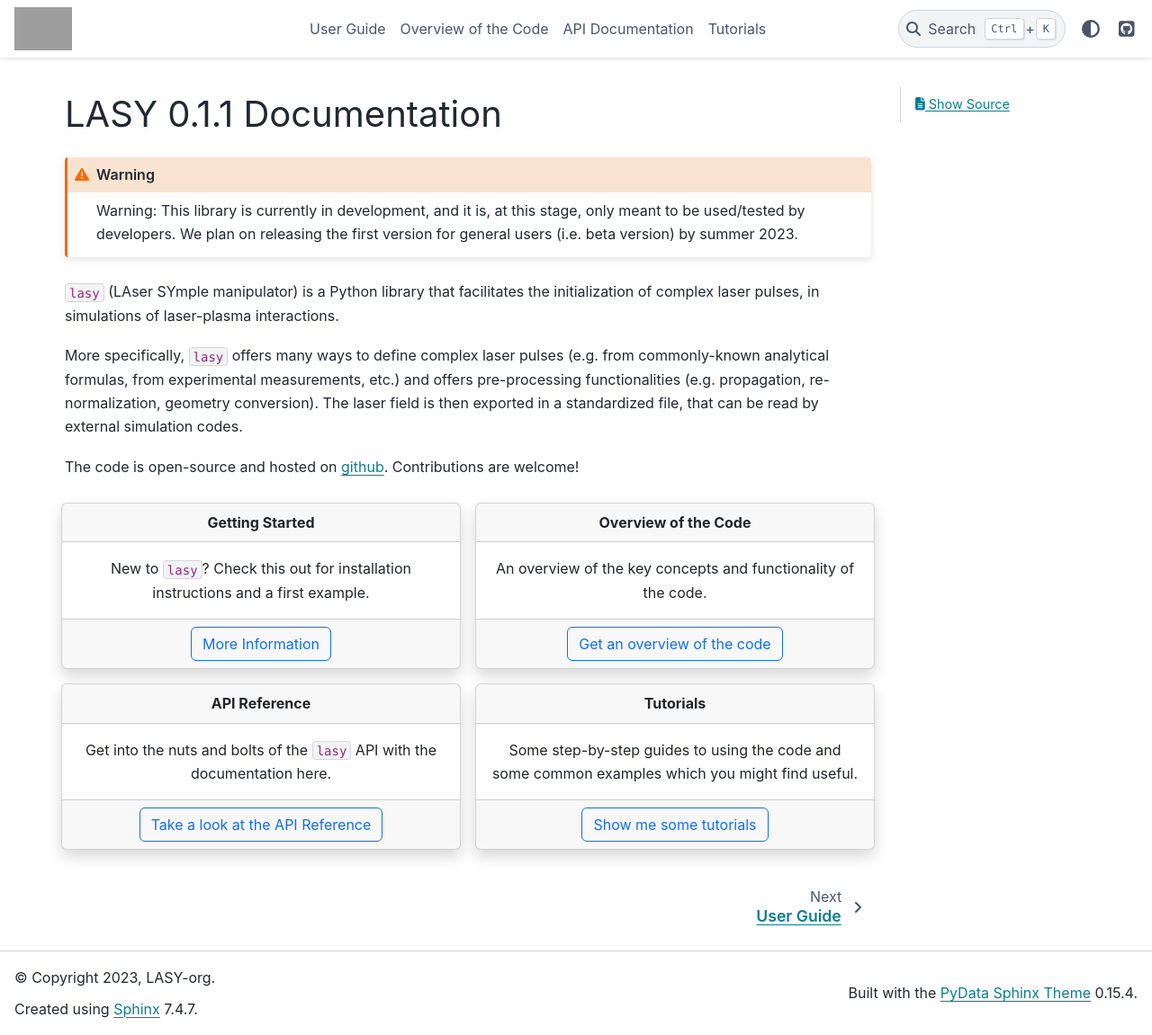
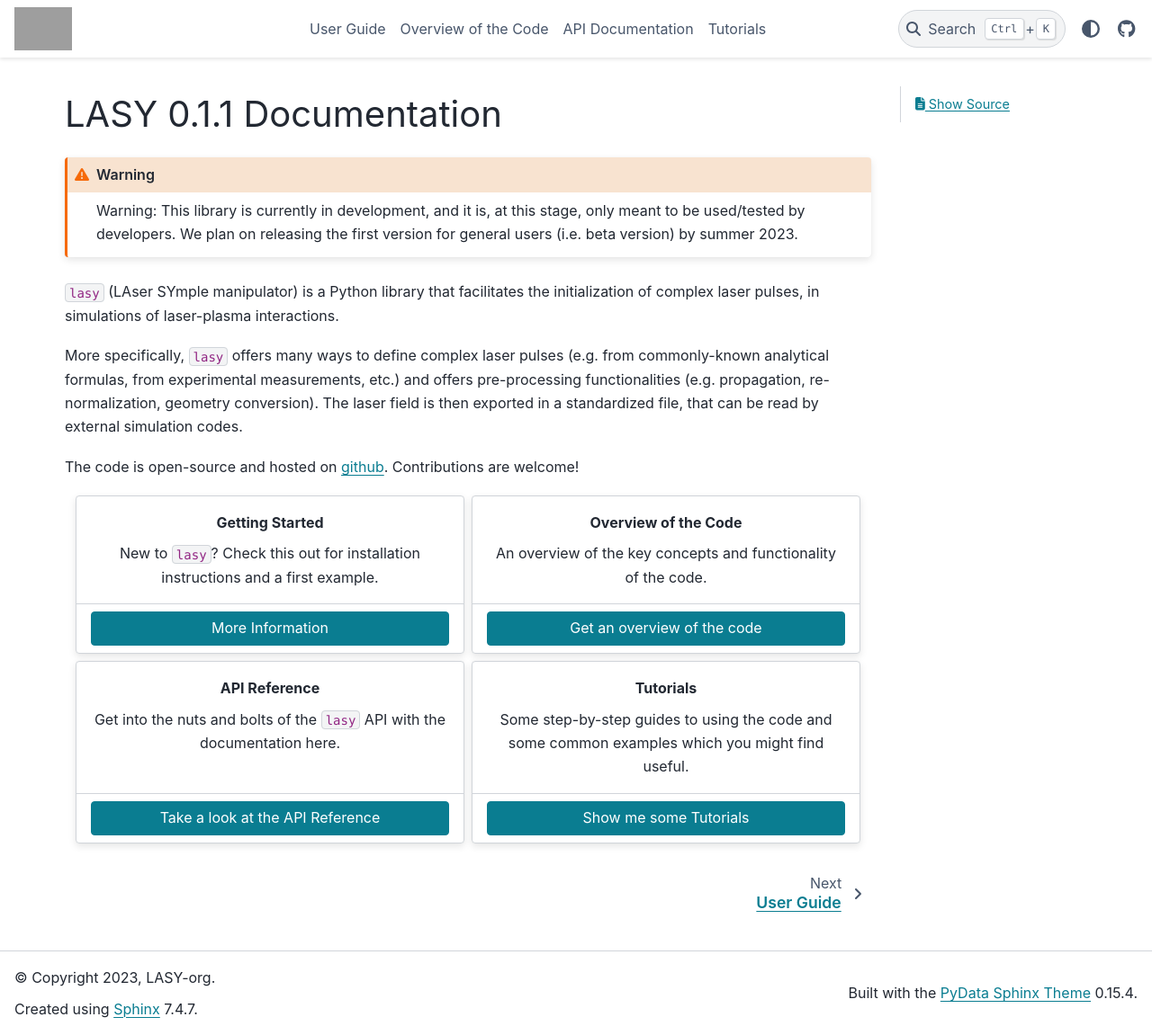
Before and after one commit to LASY-org/lasy, a Sphinx documentation site: the page built from docs/source/index.rst, in a window 1280 px wide and 1151 px high. Shown: the whole window at 90% size. Built offline with Sphinx 7.4.7 and the PyData theme 0.15.4, drawn with Linux system fonts in a browser that asks for light colours; some of the changed lines change nothing that is shown; grey boxes are pictures that could not be loaded.

Commit message:
Update docs to use `sphinx_design` (#169)
Co-authored-by: pre-commit-ci[bot] <66853113+pre-commit-ci[bot]@users.noreply.github.com>

```diff
--- a/docs/requirements.txt
+++ b/docs/requirements.txt
@@ -4,6 +4,5 @@
 matplotlib
 numpydoc
 pydata-sphinx-theme
-pydata-sphinx-theme
+sphinx-design
 sphinx-gallery
-sphinx-panels
--- a/docs/source/conf.py
+++ b/docs/source/conf.py
@@ -38,7 +38,7 @@ extensions = [
     "sphinx.ext.coverage",
     "sphinx.ext.autosummary",
     "sphinx.ext.viewcode",
-    "sphinx_panels",
+    "sphinx_design",
     "numpydoc",
     "matplotlib.sphinxext.plot_directive",
 ]
@@ -75,7 +75,7 @@ html_theme_options = {
         {
             "name": "GitHub",
             "url": "https://github.com/LASY-org/lasy",
-            "icon": "fab fa-github-square",
+            "icon": "fa-brands fa-github",
         },
     ],
 }
--- a/docs/source/index.rst
+++ b/docs/source/index.rst
@@ -17,66 +17,64 @@ The laser field is then exported in a standardized file, that can be read by ext
 
 The code is open-source and hosted on `github <https://github.com/LASY-org/lasy>`__. Contributions are welcome!
 
-.. panels::
-    :card: + intro-card text-center
-    :column: col-lg-6 col-md-6 col-sm-6 col-xs-12 p-2 d-flex
+.. grid:: 1 1 2 2
+    :gutter: 2
 
-    ---
+    .. grid-item-card:: Getting Started
+        :text-align: center
 
-    **Getting Started**
-    ^^^^^^^^^^^^^^
+        New to ``lasy``? Check this out for installation instructions and a first example.
 
+        +++
 
-    New to ``lasy``? Check this out for installation instructions and a first example.
+        .. button-ref:: user_guide/index
+                :expand:
+                :color: primary
+                :click-parent:
 
-    +++
+                More Information
 
-    .. link-button:: user_guide/index
-            :type: ref
-            :text: More Information
-            :classes: btn-outline-primary btn-block stretched-link
+    .. grid-item-card:: Overview of the Code
+        :text-align: center
 
-    ---
+        An overview of the key concepts and functionality of the code.
 
-    **Overview of the Code**
-    ^^^^^^^^^^^^^^^^^^^^^^^^
+        +++
 
-    An overview of the key concepts and functionality of the code.
+        .. button-ref:: code_overview/index
+                :expand:
+                :color: primary
+                :click-parent:
 
-    +++
+                Get an overview of the code
 
-    .. link-button:: code_overview/index
-            :type: ref
-            :text: Get an overview of the code
-            :classes: btn-outline-primary btn-block stretched-link
+    .. grid-item-card:: API Reference
+        :text-align: center
 
-    ---
+        Get into the nuts and bolts of the ``lasy`` API with the documentation here.
 
-    **API Reference**
-    ^^^^^^^^^^^^^^^^^
+        +++
 
-    Get into the nuts and bolts of the ``lasy`` API with the documentation here.
+        .. button-ref:: api/index
+                :expand:
+                :color: primary
+                :click-parent:
 
-    +++
+                Take a look at the API Reference
 
-    .. link-button:: api/index
-            :type: ref
-            :text: Take a look at the API Reference
-            :classes: btn-outline-primary btn-block stretched-link
+    .. grid-item-card:: Tutorials
+        :text-align: center
 
-    ---
+        Some step-by-step guides to using the code and some common examples which you might find useful.
 
-    **Tutorials**
-    ^^^^^^^^^^^^^
+        +++
 
-    Some step-by-step guides to using the code and some common examples which you might find useful.
+        .. button-ref:: tutorials/index
+                :expand:
+                :color: primary
+                :click-parent:
 
-    +++
-
-    .. link-button:: tutorials/index
-            :type: ref
-            :text: Show me some tutorials
-            :classes: btn-outline-primary btn-block stretched-link
+                Show me some Tutorials
 
 .. toctree::
    :hidden:
```
